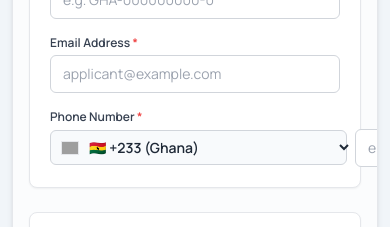
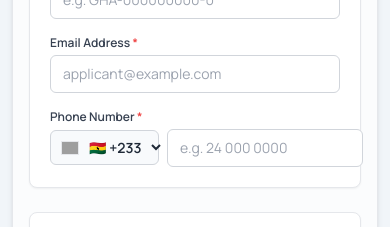
Before and after one commit to feliciopedro/uds_gem, a Next.js app: page / in a window 390 px wide. Shown: the part 1000-1227 px from the top of the page. Built offline with nearby package versions, Linux system fonts and the light colour scheme; grey boxes are pictures that could not be loaded.

Commit message:
Remove country names from telephone dial code dropdown, maintaining clean flag and calling code display

```diff
--- a/src/components/sections/PersonalInfo.tsx
+++ b/src/components/sections/PersonalInfo.tsx
@@ -252,7 +252,7 @@ export const PersonalInfo: React.FC = () => {
               >
                 {COUNTRY_CODES.map((item) => (
                   <option key={`${item.iso}-${item.code}-${item.name}`} value={item.code}>
-                    {item.flag} {item.code} ({item.name})
+                    {item.flag} {item.code}
                   </option>
                 ))}
               </select>
```
